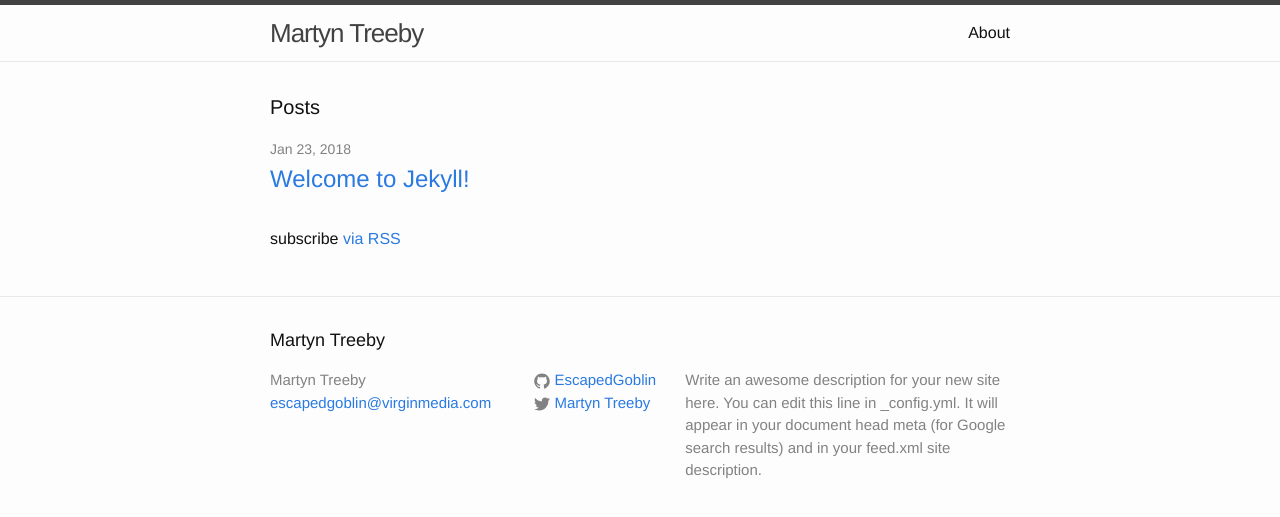
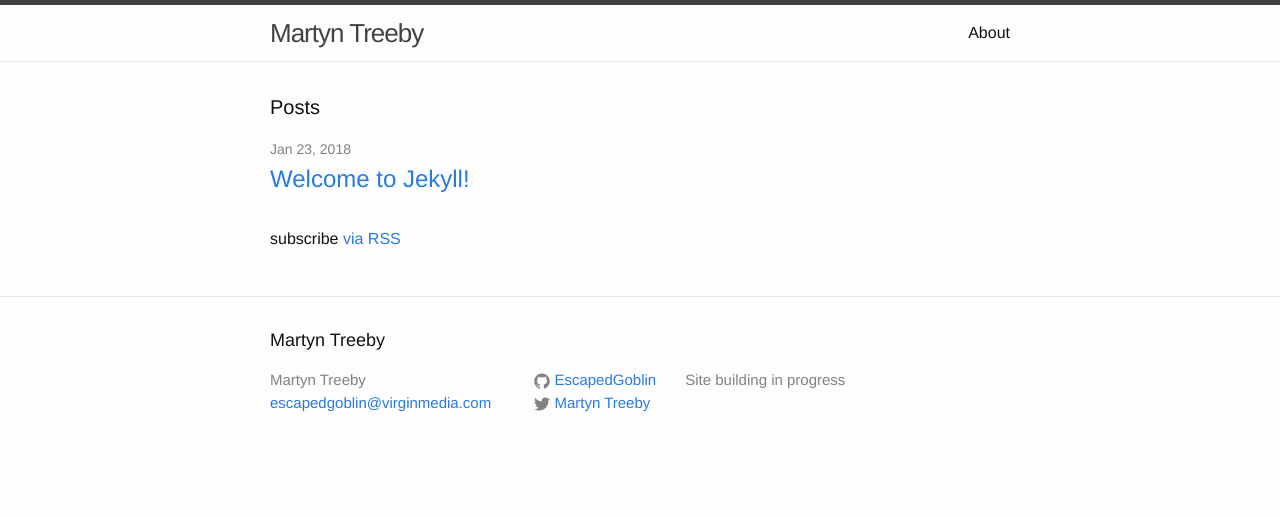
Before and after one commit to EscapedGoblin/EscapedGoblin.github.io, a Jekyll site: the page built from index.html, in a window 1280 px wide. Shown: the top 517 px of the page. Built offline with Jekyll 4.4.1, drawn with Linux system fonts in a browser that asks for light colours.

Commit message:
Update _config.yml

```diff
--- a/_config.yml
+++ b/_config.yml
@@ -9,9 +9,7 @@
 title: Martyn Treeby
 email: escapedgoblin@virginmedia.com
 description: > # this means to ignore newlines until "baseurl:"
-  Write an awesome description for your new site here. You can edit this
-  line in _config.yml. It will appear in your document head meta (for
-  Google search results) and in your feed.xml site description.
+  Site building in progress
 baseurl: "" # the subpath of your site, e.g. /blog
 url: "http://yourdomain.com" # the base hostname & protocol for your site
 twitter_username: Martyn Treeby
```
